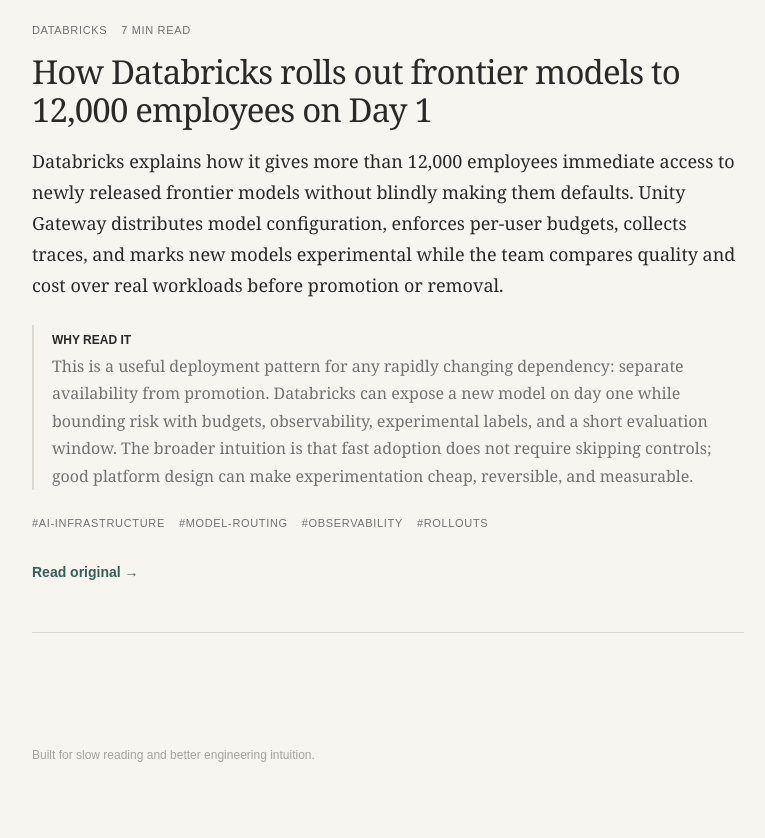
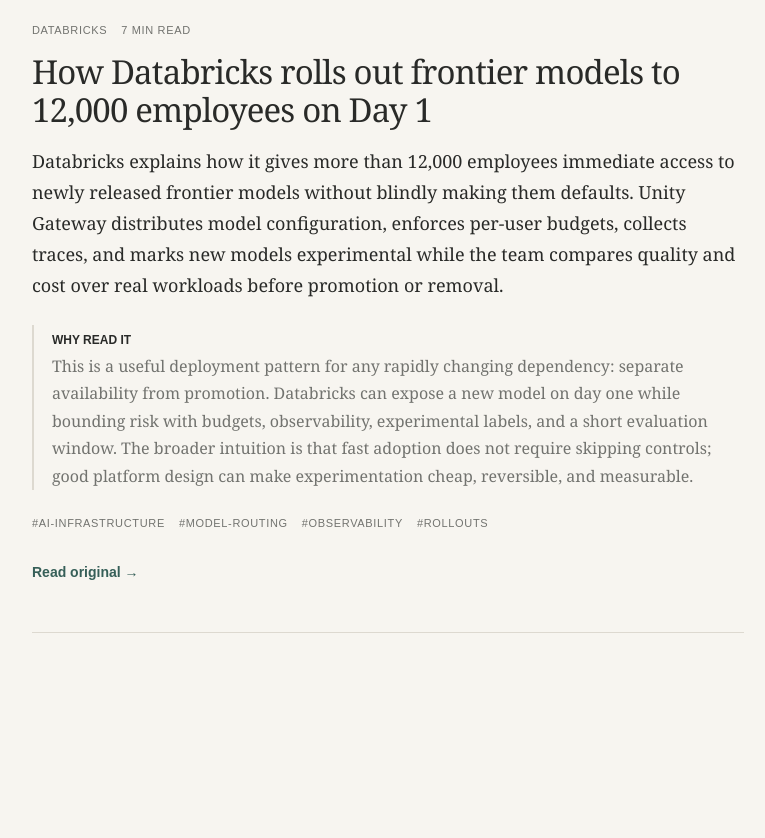
Before and after one commit to YalingL/engineering-reading, a plain HTML site: page index.html in a window 1280 px wide. Shown: the part 1041-1879 px from the top of the page, without its empty margins (121-886 px from the left). After the commit the page ends 1774 px from the top, so only its background shows below. Drawn offline with Linux system fonts and the light colour scheme.

Commit message:
Remove footer tagline

```diff
--- a/index.html
+++ b/index.html
@@ -36,7 +36,6 @@
     </aside>
   </main>
 
-  <footer><p>Built for slow reading and better engineering intuition.</p></footer>
   <script src="script.js?v=5"></script>
 </body>
 </html>
```
